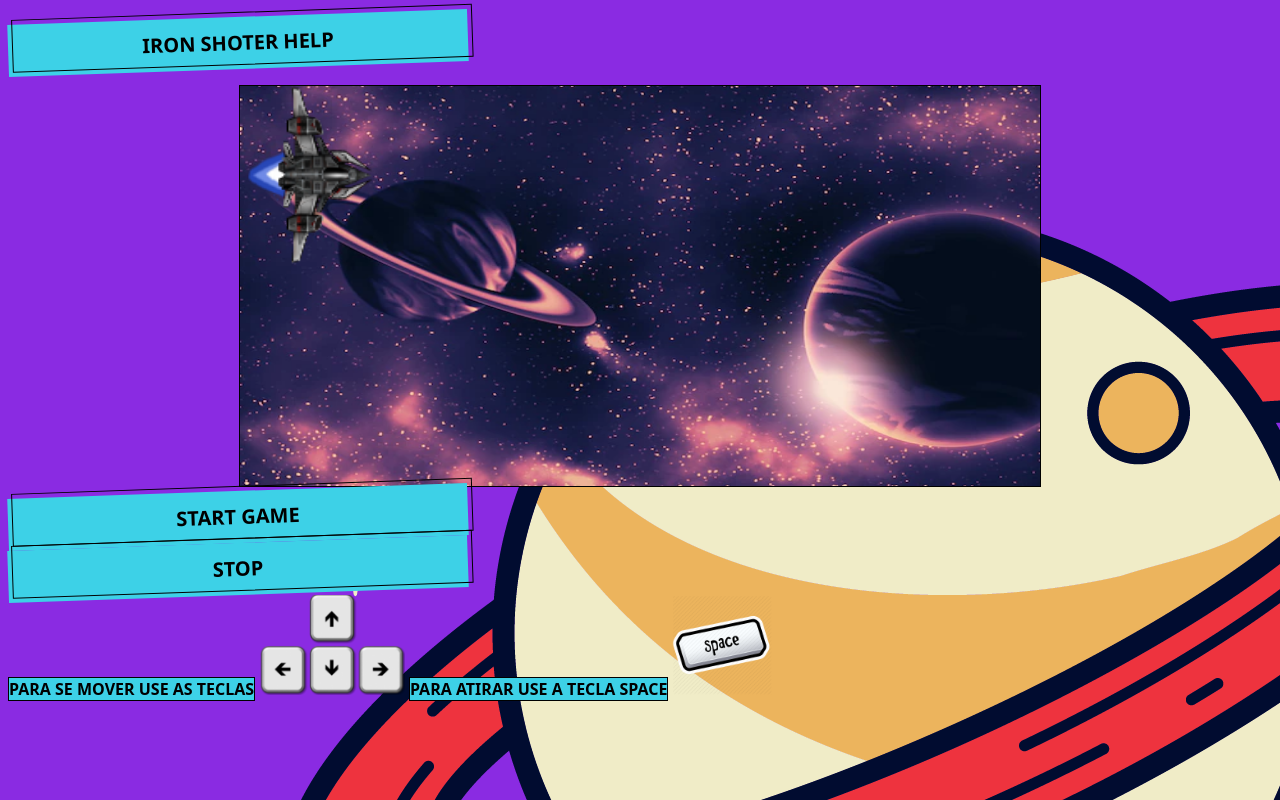
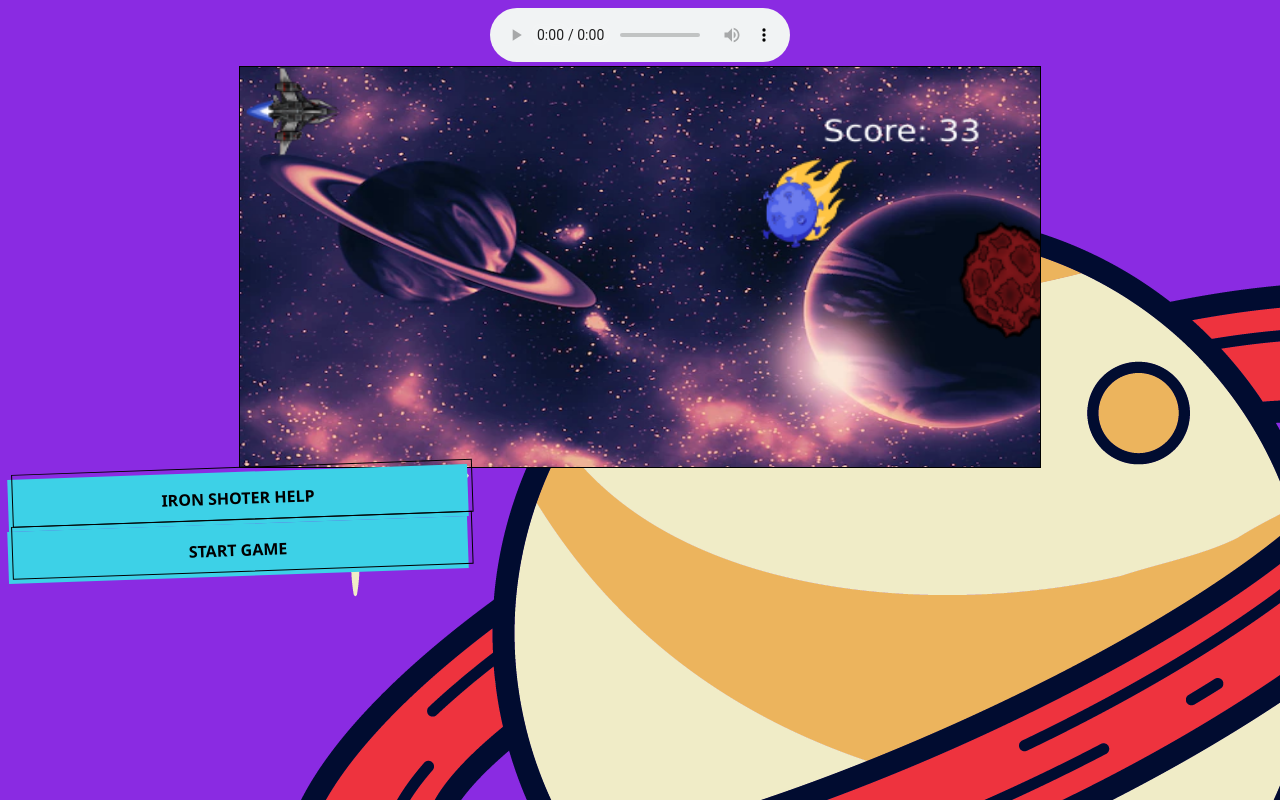
Before and after one commit to IronShoter/IronShoter, a plain HTML site: page index.html in a window 1280 px wide. Both pictures are taken after a click on the button "START GAME". Drawn offline with Linux system fonts and the light colour scheme.

Commit message:
add music

```diff
--- a/index.html
+++ b/index.html
@@ -6,47 +6,40 @@
   <meta charset="UTF-8">
   <meta name="viewport" content="width=device-width, initial-scale=1">
   <link href="style/style.css" rel="stylesheet">
-  <!-- Chamo meu component.js -->
   <script src="src/scripts/component.js" defer></script>
-
-  <!-- Chamo obstacles.js -->
   <script src="src/scripts/obstacles.js" defer></script>
-  <!-- Chamo script.js -->
-
   <script src="src/scripts/script.js" defer></script>
-
-  <!-- Chamo index.js -->
   <script src="src/scripts/index.js" defer></script>
 </head>
 
 <body>
-  <section>
-    <div>
-      <h1 class="css"> IRON SHOTER HELP </h1>
-    </div>
-  </section>
+  <div>
+    <audio id="audio-track" controls autoplay>
+      <source src="./src/music/trackingSuspense.mp3" type="audio/mp3">
+    </audio>
+  </div>
 
-  <section>
-    <div id="main">
-    </div>
-  </section>
+  <div id="main">
+  </div>
 
 
-  <section>
-    <button class="css" id="start-game">
-      START GAME
-    </button>
-    <button class="css" role="button">
-      STOP
-    </button>
-  </section>
-
-  <section>
+  <dialog id="myFirstDialog" style="width:100%;background-color:#00eb5a00;">
     <b>PARA SE MOVER USE AS TECLAS</b>
     <img height=100px wi src="src/img/controller.png">
     <b>PARA ATIRAR USE A TECLA SPACE</b>
     <img height=100px wi src="src/img/space.png">
-  </section>
+    <button id="hide" class="css">Close</button>
+
+  </dialog>
+
+  <button id="show" class="css"> IRON SHOTER HELP </button>
+  </div>
+  </div>
+
+
+
+  <button class="css" id="start-game">
+    START GAME</button>
 
 </body>
 
--- a/src/scripts/component.js
+++ b/src/scripts/component.js
@@ -15,9 +15,7 @@ class Component {
 
     draw() {
         const ctx = myGameArea.context
-
         ctx.drawImage(this.img, this.x, this.y, this.width, this.height)
-
     }
 
     newPos() {
--- a/src/scripts/index.js
+++ b/src/scripts/index.js
@@ -1,5 +1,6 @@
 document.addEventListener('keydown', (e) => {
   const key = e.code;
+
   switch (key) {
     case 'ArrowUp': // up arrow
       myGameArea.player.speedY -= 1;
@@ -14,6 +15,7 @@ document.addEventListener('keydown', (e) => {
       myGameArea.player.speedX += 1;
       break;
   }
+  e.preventDefault();
 })
 
 document.addEventListener('keyup', () => {
@@ -25,3 +27,11 @@ document.getElementById('start-game').onclick = () => {
   myGameArea.start()
 
 }
+
+var dialog =document.getElementById('myFirstDialog');
+document.getElementById('show').onclick = function () {
+  dialog.show();
+};
+document.getElementById('hide').onclick = function () {
+  dialog.close();
+};
--- a/src/scripts/obstacles.js
+++ b/src/scripts/obstacles.js
@@ -13,7 +13,6 @@ const randomImag = () => {
     ]
 
     let randomImags = Math.floor(Math.random() * images.length);
-
     return `./src/img/${images[randomImags]}`
 
 }
@@ -21,13 +20,11 @@ const randomImag = () => {
 function createObstacle() {
     // posição inicial obstaculos
     let x = myGameArea.canvas.width
-    let y = Math.floor(Math.random() * 260 / 2 * Math.random())
+    let y = Math.floor(Math.random() * 260 / 2 + 2 * Math.random())
     let obstacle = new Component(x, y, 60, 80, randomImag())
     myGameArea.obstacles.push(obstacle)
 
 }
-
-
 
 function updateObstacle() {
 
--- a/src/scripts/script.js
+++ b/src/scripts/script.js
@@ -4,12 +4,17 @@ const myGameArea = {
   obstacles: [],
   stop: false,
   player: null,
+
   start: function () {
-    this.player = new Component(0, 0, 80, 120, 'src/img/naveNitro.png')
+    this.player = new Component(0, 0, 60, 60, 'src/img/naveNitro.png')
     this.canvas.width = 480;
     this.canvas.height = 270;
+
     this.context = this.canvas.getContext('2d');
     const main = document.getElementById('main')
+    const audio = document.getElementById('audio-track')
+    audio.volume = 0.15
+    audio.play();
     main.appendChild(this.canvas);
     updateGameArea()
   },
@@ -18,10 +23,17 @@ const myGameArea = {
   },
   score: function () {
     const points = Math.floor(this.frames / 5);
-    this.context.font = '18px serif';
-    this.context.fillStyle = 'black';
+    this.context.font = '20px verdana';
+    this.context.fillStyle = 'white';
     this.context.fillText(`Score: ${points}`, 350, 50);
   },
+  gameOver: function () {
+    const img = new Image();
+    img.src = "./src/img/game-over.jpg"
+    img.onload = () => { this.context.drawImage(img, 0, 0, 480, 270) }
+
+  },
+
 };
 
 function updateGameArea() {
@@ -31,17 +43,25 @@ function updateGameArea() {
   updateObstacle()
 
   myGameArea.frames += 1
-  // console.log(myGameArea.frames);
   myGameArea.score()
   checkGameOver()
   if (!myGameArea.stop) {
     requestAnimationFrame(updateGameArea)
+
   }
 }
 
 function checkGameOver() {
   const crashed = myGameArea.obstacles.some(obstacle => myGameArea.player.crashWith(obstacle))
   if (crashed) {
-    myGameArea.stop = true
+    myGameArea.stop = !myGameArea.stop
+    myGameArea.gameOver()
+    myGameArea.clear();
+    myGameArea.obstacles = [];
+    setInterval(() => {
+
+      document.location.reload();
+    }, 2000);
+
   }
 }
--- a/style/style.css
+++ b/style/style.css
@@ -75,9 +75,9 @@ b {
   left: 2px;
 }
 
-@media (min-width: 768px) {
+/* @media (min-width: 768px) {
   .css {
     padding: .75rem 3rem;
     font-size: 1.25rem;
   }
-}
+} */
```
Also changed, not shown: src/img/game-over.jpg (added), src/img/meteoro2.png (added), 1 other file.
